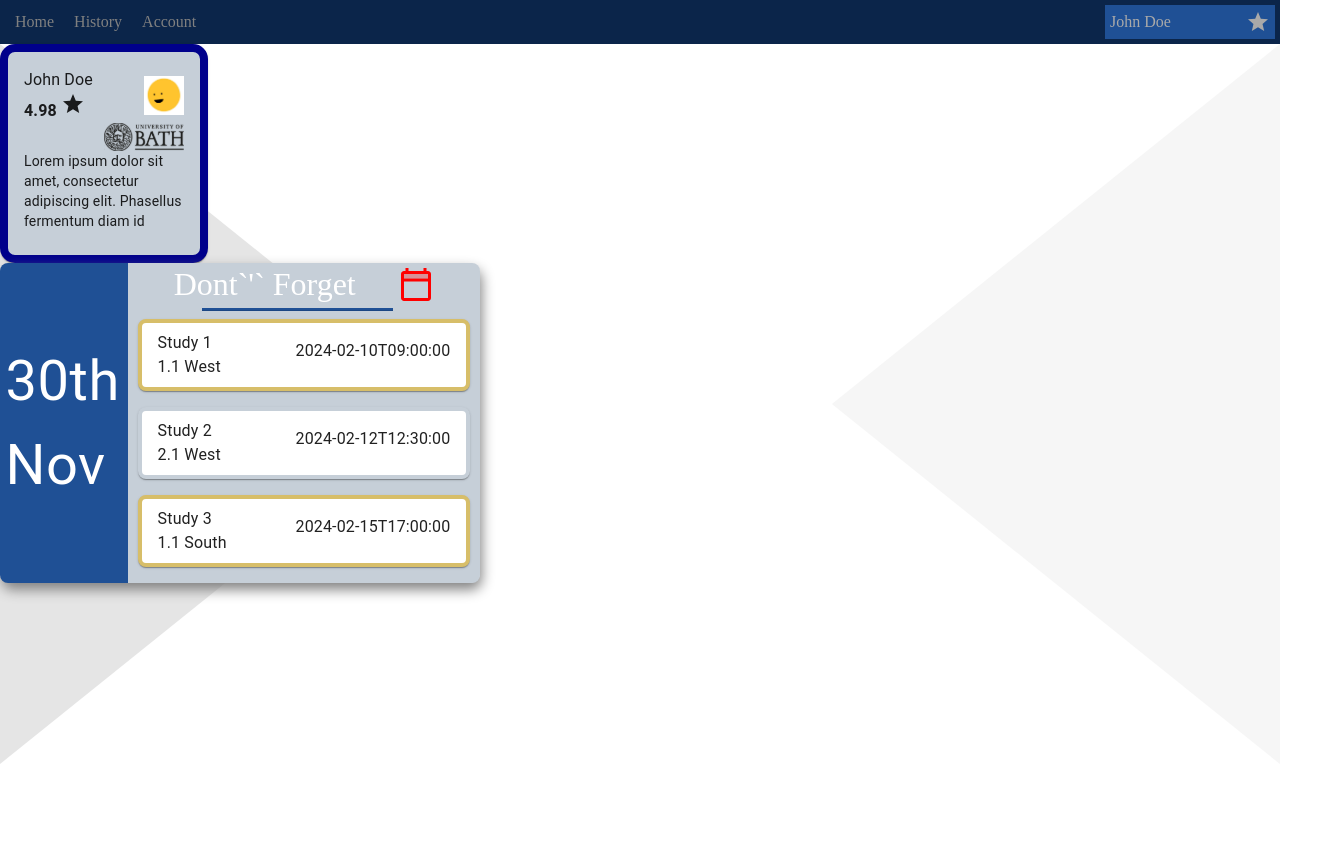
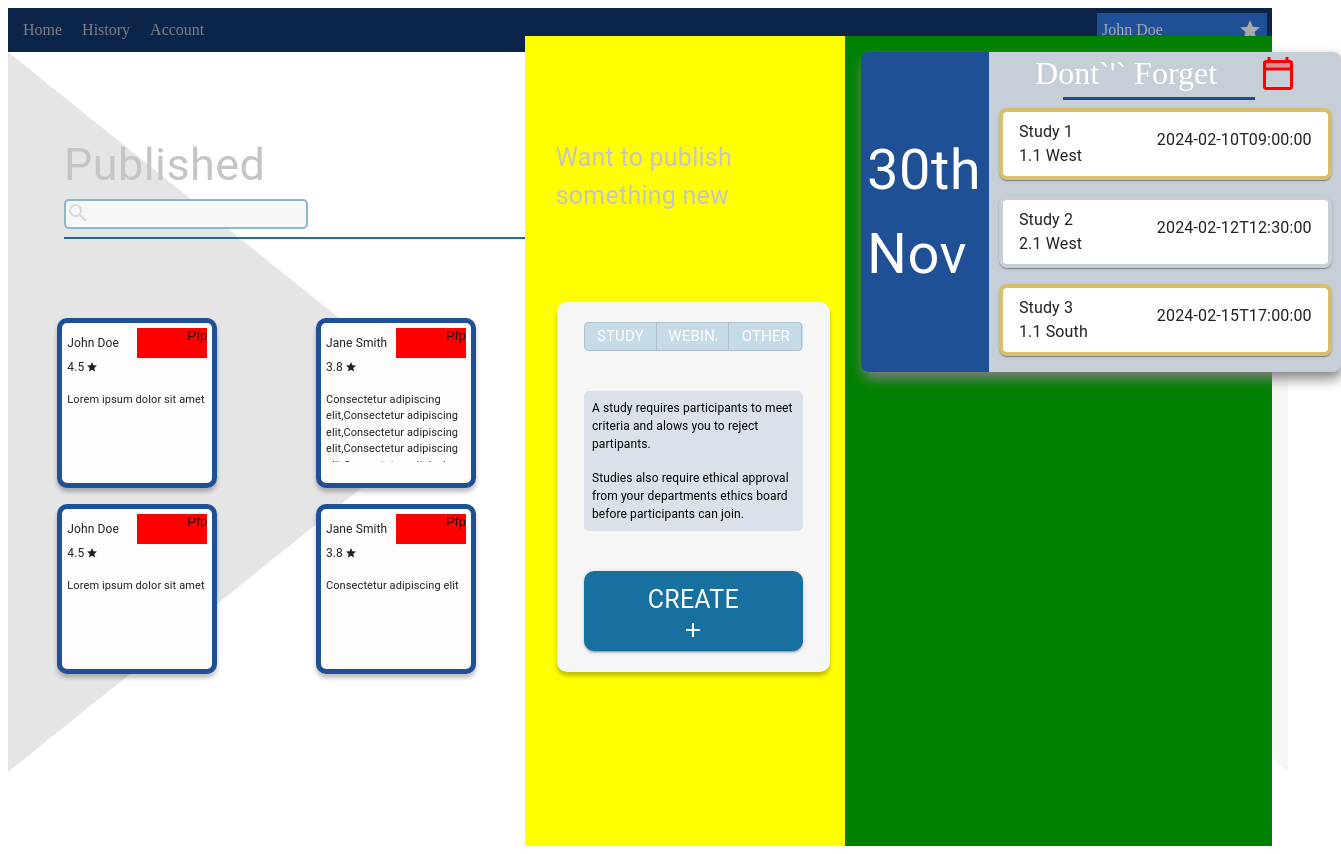
Before and after one commit to CM10313/CM20314-ESP, a Next.js app: page /researchHome in a window 1280 px wide. Shown: the whole page, 1341 px wide, since content can reach past the window. Before the commit the page ends 800 px from the top, so only its background shows below. Built offline with nearby package versions, Linux system fonts and the light colour scheme.

Commit message:
sush fix

```diff
--- a/Components/calendar.tsx
+++ b/Components/calendar.tsx
@@ -1,6 +1,6 @@
 import { Box, Grid, Typography, Divider } from "@mui/material";
 import CalendarTodayTwoToneIcon from '@mui/icons-material/CalendarTodayTwoTone';
-import CalendarCard from "./calendarCard";
+import CalendarCard from "./CalendarCard";
 
 
 export default function Calendar(){
--- a/pages/researchHome.tsx
+++ b/pages/researchHome.tsx
@@ -1,23 +1,155 @@
-import { Container, Box, Grid} from '@mui/material';
+import { TextField, Button, Grid, Typography, Box, useMediaQuery, Paper, styled } from '@mui/material';
+
+import StudyMediumCard from '../Components/StudyMediumCard';
+import CardGrouper from '../Components/CardGrouping';
+import CardGrouping from '../Components/CardGrouping';
+import { useRouter } from 'next/router';
+import AdvertCreate from '../Components/AdvertCreate';
+import SearchIcon from '@mui/icons-material/Search';
+import Navbar from '../Components/navbar';
 import TriangleBackground from '../Components/TriangleBackground';
-import Navbar from '../Components/navbar';
-import Cards from '../Components/detailCards';
 import Calendar from '../Components/calendar';
-import { useEffect } from 'react';
+const ResearchHome: React.FC = () => {
+    const Item = styled(Paper)(({ theme }) => ({
+        backgroundColor: theme.palette.mode === 'dark' ? '#1A2027' : '#fff',
+        ...theme.typography.body2,
+        padding: theme.spacing(1),
+        textAlign: 'center',
+        color: theme.palette.text.secondary,
+      }));
+  const isMobile = useMediaQuery('(max-width:1000px)')
+  const router = useRouter();
+  const handleCardClick = (title: string) => {
+    // Push the user to the desired page using the title (replace '/advert/' with your desired route)
+    router.push(`/advert-preview/${title}`); // change to a generated key
+  };
+  const cardInputList = [
+    <StudyMediumCard
+      key="1"
+      name="John Doe"
+      rating={4.5}
+      pfp=""
+      title="Lorem ipsum dolor sit amet"
+      link=""
+      borderColour="#1F5095"
+      onCardClick={handleCardClick}
+    />,
+    <StudyMediumCard
+      key="2"
+      name="Jane Smith"
+      rating={3.8}
+      pfp=""
+      title="Consectetur adipiscing elit,Consectetur adipiscing elit,Consectetur adipiscing elit,Consectetur adipiscing elit,Consectetur adipiscing elit,Consectetur adipiscing elit,Consectetur adipiscing elit,Consectetur adipiscing elit,Consectetur adipiscing elit,v"
+      link=""
+      borderColour="#1F5095"
+      onCardClick={handleCardClick}
+    />,<StudyMediumCard
+    key="1"
+    name="John Doe"
+    rating={4.5}
+    pfp=""
+    title="Lorem ipsum dolor sit amet"
+    link=""
+    borderColour="#1F5095"
+    onCardClick={handleCardClick}
+  />,
+  <StudyMediumCard
+    key="2"
+    name="Jane Smith"
+    rating={3.8}
+    pfp=""
+    title="Consectetur adipiscing elit"
+    link=""
+    borderColour="#1F5095"
+    onCardClick={handleCardClick}
+  />,<StudyMediumCard
+  key="1"
+  name="John Doe"
+  rating={4.5}
+  pfp=""
+  title="Lorem ipsum dolor sit amet"
+  link=""
+  borderColour="#1F5095"
+  onCardClick={handleCardClick}
+/>,
+<StudyMediumCard
+  key="2"
+  name="Jane Smith"
+  rating={3.8}
+  pfp=""
+  title="Consectetur adipiscing elit"
+  link=""
+  borderColour="#1F5095"
+  onCardClick={handleCardClick}
+/>,<StudyMediumCard
+    key="1"
+    name="John Doe"
+    rating={4.5}
+    pfp=""
+    title="Lorem ipsum dolor sit amet"
+    link=""
+    borderColour="#1F5095"
+    onCardClick={handleCardClick}
+  />,
+  <StudyMediumCard
+    key="2"
+    name="Jane Smith"
+    rating={3.8}
+    pfp=""
+    title="Consectetur adipiscing elit"
+    link=""
+    borderColour="#1F5095"
+    onCardClick={handleCardClick}
+  />,
+    // Add more StudyMediumCard components here as needed
+  ];
+  return (
+    <>
+     <Navbar />
+            <TriangleBackground />
+      <div style={{ height: '810px' }}>
+        <Grid container spacing={2} sx={{height:'100%'}}>
+          {/* First Column */}
+          <Grid item xs={isMobile?12:5} sx={{display:'flex',justifyContent:'center'}}>
+            <Grid container spacing={0} sx={{height:'100%'}}>
+                <Grid item xs={12} sx={{display:'flex',justifyContent:'center',ml:7,alignItems:'flex-start',flexDirection:'column'}}>
+                <Typography fontSize={45} sx={{color:'#C5C5C5'}}>Published</Typography>
+                <Box sx={{ width: '240px', height: '26px', backgroundColor: '#F7F7F7',color:'white',borderRadius:'5px',border:'2px solid #8BB7CF'}} ><SearchIcon sx={{color:'#D9D9D9'}}></SearchIcon></Box>
+                <Box sx={{ width: '100%', height: '2px', backgroundColor: '#1870A0',color:'white',mt:1}} ></Box>
+                </Grid>
+                <Grid item xs={12} sx={{display:'flex',justifyContent:'center'}}>
+                <Box sx={{ display: 'flex', justifyContent: 'center', height: '370px', overflowY: 'scroll', '&::-webkit-scrollbar': { width: '8px' }, '&::-webkit-scrollbar-thumb': { backgroundColor: '#1F5095', borderRadius: '5px' }, '&::-webkit-scrollbar-track': { backgroundColor: '#F3F3F3' } }}>
+                    <CardGrouper rowSpacing={2} cardInputList={cardInputList} numberOfItemsPerRow={2}></CardGrouper>
+                </Box>
+                </Grid>
+            </Grid>
+          </Grid>
+          {/* Second Column */}
+          <Grid item xs={isMobile?12:3} sx={{backgroundColor:'yellow',display:'flex',justifyContent:'center'}}>
 
+          <Grid container spacing={0} sx={{height:'100%'}}>
+            <Grid item xs={12} sx={{ display: 'flex', justifyContent: 'center', alignItems: 'center', flexDirection: 'column' }}>
+                <Box sx={{ display: 'flex', justifyContent: 'center', mr: 2 }}>
+                    <Typography fontSize={25} sx={{ color: '#C5C5C5', width: '90%' }}>Want to publish something new</Typography>
+                </Box>
+            </Grid>
+            <Grid item xs={12} sx={{display:'flex',justifyContent:'center'}}>
+                <Box sx={{ display: 'flex', justifyContent: 'center', height: '370px' }}>
+                <AdvertCreate advertTypes={["Study","Webinar","Other"]} width={'90%'} height={370} textAreaContent={['A study requires participants to meet criteria and alows you to reject partipants. ~ Studies also require ethical approval from your departments ethics board before participants can join.',"A Webinar is a online hosted event, these are typically informational and use a link to zoom/teams etc to manage participants. ~ No particiapnt information is collected so setup is faster.",'Not sure what this is ?']}></AdvertCreate>
+                </Box>
+            </Grid>
+        </Grid>
 
-export default function researchHome(){
-    useEffect(() => {
-        document.body.style.margin = '0';
-        document.body.style.padding = '0';
-      }, []);
-    return (
-        <Box maxWidth="xl">
-            <Navbar />
-            <TriangleBackground />
-            <Cards />
+        </Grid>
+
+          {/* Third Column */}
+          <Grid item xs={isMobile?12:4} sx={{backgroundColor:'green'}}>
             <Calendar />
-        </Box>
+          </Grid>
+        </Grid>
+      </div>
+    </>
+  );
+  };
 
-    )
-}
+  export default ResearchHome;
```
Also changed, not shown: 1 other file (tests, documents, lock files or other folders).
